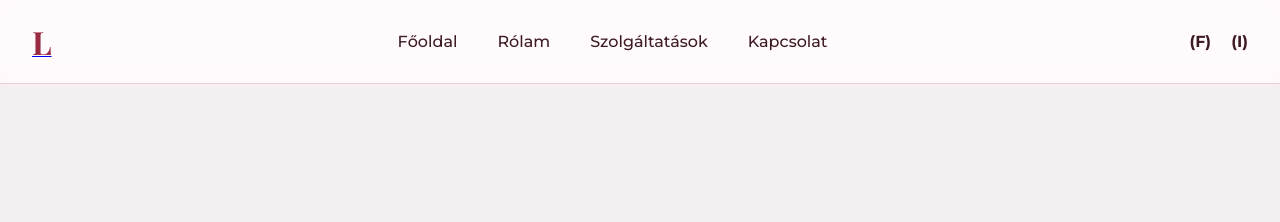
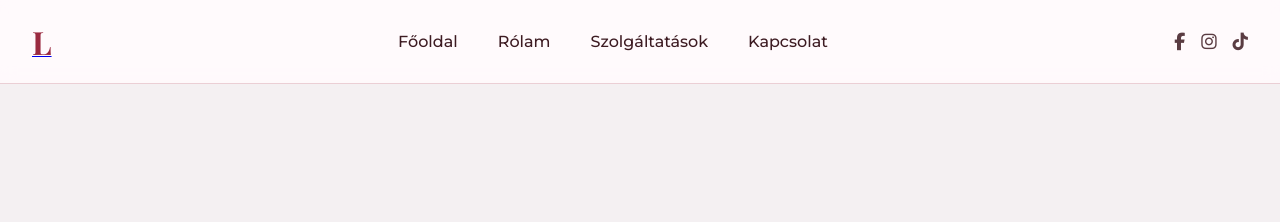
Before and after one commit to Molbenedek/lelekcsillampor, a Jekyll site: the page built from index.html, in a window 1280 px wide. Shown: the top 222 px of the page. Built offline with Jekyll 4.4.1, drawn with Linux system fonts in a browser that asks for light colours; nearby versions of some CDN libraries.

Commit message:
social logos

```diff
--- a/_includes/header.html
+++ b/_includes/header.html
@@ -22,8 +22,19 @@
   {% endfor %}
 </ul>
     <div class="nav-social">
-      <a href="#">(F)</a>
-      <a href="#">(I)</a>
-    </div>
+  <a href="https://facebook.com/ide-jon-majd-merci-oldala" target="_blank" rel="noopener">
+    <i class="fa-brands fa-facebook-f" aria-hidden="true"></i>
+    <span class="sr-only">Facebook</span>
+  </a>
+  <a href="https://instagram.com/ide-jon-majd-merci-oldala" target="_blank" rel="noopener">
+    <i class="fa-brands fa-instagram" aria-hidden="true"></i>
+    <span class="sr-only">Instagram</span>
+  </a>
+  <a href="https://www.tiktok.com/@ide-jon-majd-merci-oldala" target="_blank" rel="noopener">
+    <i class="fa-brands fa-tiktok" aria-hidden="true"></i>
+    <span class="sr-only">TikTok</span>
+  </a>
+</div>
+
   </nav>
 </header>
--- a/_layouts/default.html
+++ b/_layouts/default.html
@@ -9,7 +9,13 @@
   <link rel="preconnect" href="https://fonts.gstatic.com" crossorigin>
   <link href="https://fonts.googleapis.com/css2?family=Playfair+Display:wght@700&family=Montserrat:wght@400;500;700&display=swap" rel="stylesheet">
 
-    <link rel="stylesheet" href="/assets/css/main.css">
+  <link rel="stylesheet"
+        href="https://cdnjs.cloudflare.com/ajax/libs/font-awesome/6.6.0/css/all.min.css"
+        integrity="sha512-Kc323vGBEqzTmouAECnVceyQqyqdsSiqLQISBL29aUW4U/M7pSPA/gEUZQqv1cwx4OnYxTxve5UMg5GT6L4JJg=="
+        crossorigin="anonymous"
+        referrerpolicy="no-referrer">
+
+  <link rel="stylesheet" href="{{ '/assets/css/main.css' | relative_url }}">
 
   {% seo %}
 </head>
--- a/assets/css/main.scss
+++ b/assets/css/main.scss
@@ -81,11 +81,36 @@ h1, h2, h3, h4, h5, h6 {
     border-bottom: 2px solid $color-accent;
 }
 
+.nav-social {
+  display: flex;
+  align-items: center;
+  gap: 1rem;
+}
+
 .nav-social a {
-    text-decoration: none;
-    color: $color-text;
-    margin-left: 1rem;
-    font-weight: 700;
+  text-decoration: none;
+  color: $color-text;
+  font-weight: 700;
+  font-size: 1.1rem;
+  opacity: 0.85;
+  transition: opacity 0.2s ease, transform 0.2s ease;
+}
+
+.nav-social a:hover {
+  opacity: 1;
+  transform: translateY(-1px);
+}
+
+/* képernyőolvasóknak, vizuálisan rejtett szöveg */
+.sr-only {
+  position: absolute;
+  width: 1px;
+  height: 1px;
+  padding: 0;
+  margin: -1px;
+  overflow: hidden;
+  clip: rect(0, 0, 0, 0);
+  border: 0;
 }
 /* --- 3/b. Lenyíló menü a Szolgáltatásokhoz --- */
 
@@ -152,8 +177,8 @@ h1, h2, h3, h4, h5, h6 {
     width: 100%;
     height: 100%;
 
-    // IDE CSERÉLD KI A KÉP ÚTVONALÁT!
-    background-image: url('https://via.placeholder.com/1920x1080.png?text=Mercé+portréja+jön+ide');
+    // háttérkép helye
+    background-image: url('https://via.placeholder.com/1920x1080.png?text=Merci');
     background-size: cover;
     background-position: center;
     opacity: 0.2; // Halványítás
```
Also changed, not shown: 6 other files. Lines whose indentation alone changed are shown as unchanged.
